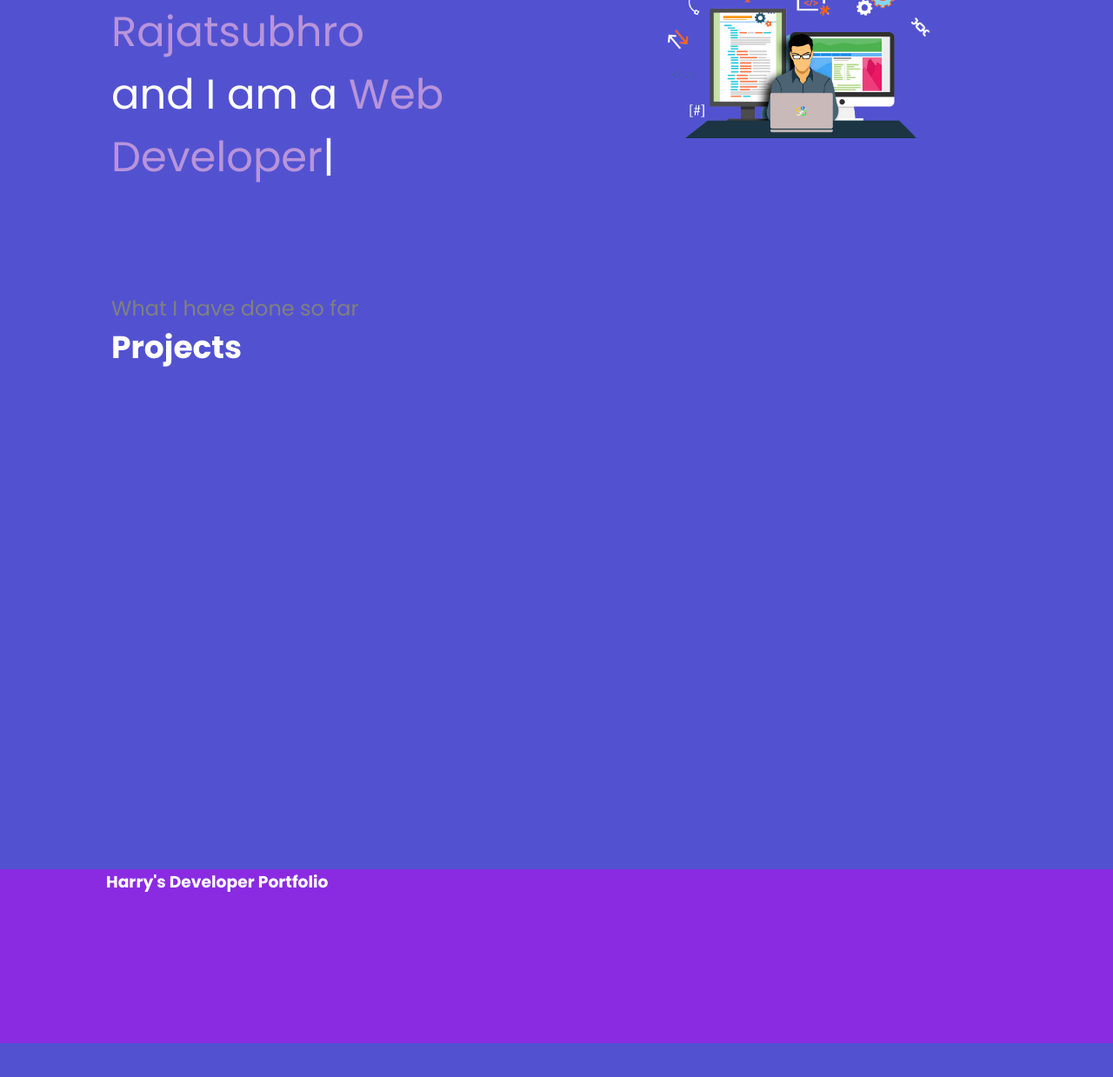
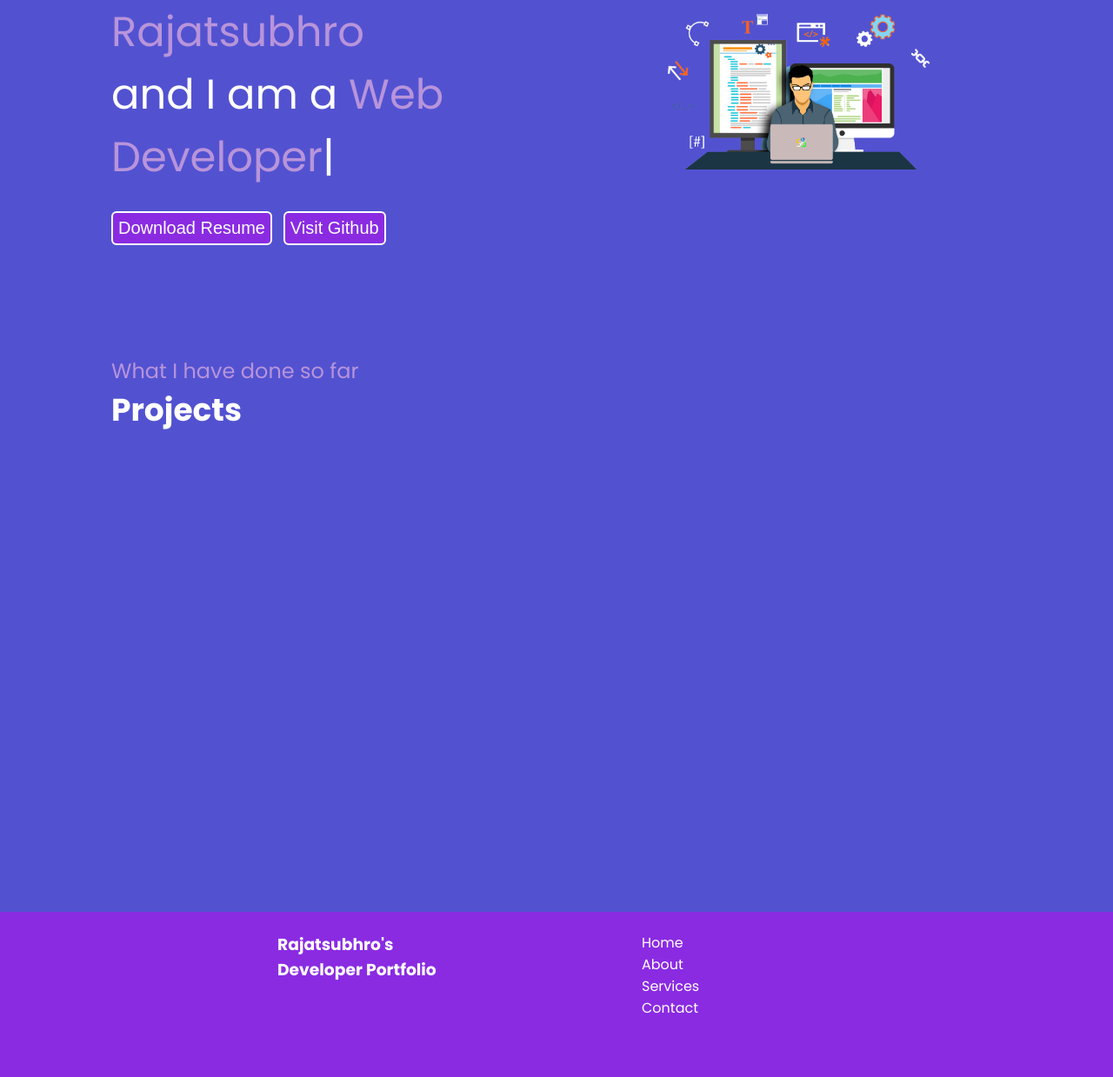
Before and after one commit to Rajat77777/DeveloperPortfolio, a plain HTML site: page index.html in a window 1280 px wide. Shown: the part 281-1520 px from the top of the page at 87% size. Before the commit the page ends 1481 px from the top, so only its background shows below. Drawn offline with nearby package versions, Linux system fonts and the light colour scheme.

Commit message:
finished footer sections and adding buttons to the page

```diff
--- a/index.html
+++ b/index.html
@@ -64,15 +64,27 @@
         font-size: 3rem;
         margin: 70px 0;
       }
+      .leftSection .button {
+        padding: 6px;
+        background-color: blueviolet;
+        color:white;
+        border: 2px solid white;
+        border-radius:6px;
+        font-size: 20px;
+        cursor:pointer;
+
+
+
+
+
+      }
       .rightSection img {
         width: 80%;
       }
       .purple {
         color: rgb(184, 148, 218);
       }
-      .text-gray{
-        color:gray;
-      }
+
       #element{
 
         color:rgb(184, 148, 218);
@@ -92,9 +104,18 @@
 
       .footer{
         display: flex;
-        margin: 23px 122px;
-        padding: ;
+        padding: 23px 123px;
+        justify-content: space-evenly;
 
+
+      }
+      .footer ul{
+        list-style: none;
+
+      }
+
+      .footer >div{
+        width:223px;
       }
 
     </style>
@@ -119,13 +140,16 @@
         <div class="leftSection">
           Hi, My name is <span class="purple">Rajatsubhro</span> and I am a
           <span id="element"></span>
+        <div>  <button class="button">Download Resume</button>
+          <button class="button">Visit Github</button>
+          </div>
         </div>
         <div class="rightSection">
           <img src="pngwing.com.png" alt="" />
         </div>
       </section>
       <section class="secondSection">
-        <span class="text-gray">What I have done so far</span>
+        <span class="purple">What I have done so far</span>
         <h1>
           Projects
         </h1>
@@ -137,18 +161,19 @@
     <footer>
       <div class="footer">
         <div class="footer-first">
-          <h3>Harry's Developer Portfolio</h3>
+          <h3>Rajatsubhro's Developer Portfolio</h3>
         </div>
         <div class="second">
+          <ul>
+            <li>Home</li>
+            <li>About</li>
+            <li>Services</li>
+            <li>Contact</li>
+          </ul>
 
 
         </div>
-        <div class="third">
 
-        </div>
-        <div class="fourth"></div>
-
-      </div>
     </footer>
 
     <script src="https://unpkg.com/typed.js@2.1.0/dist/typed.umd.js"></script>
```
